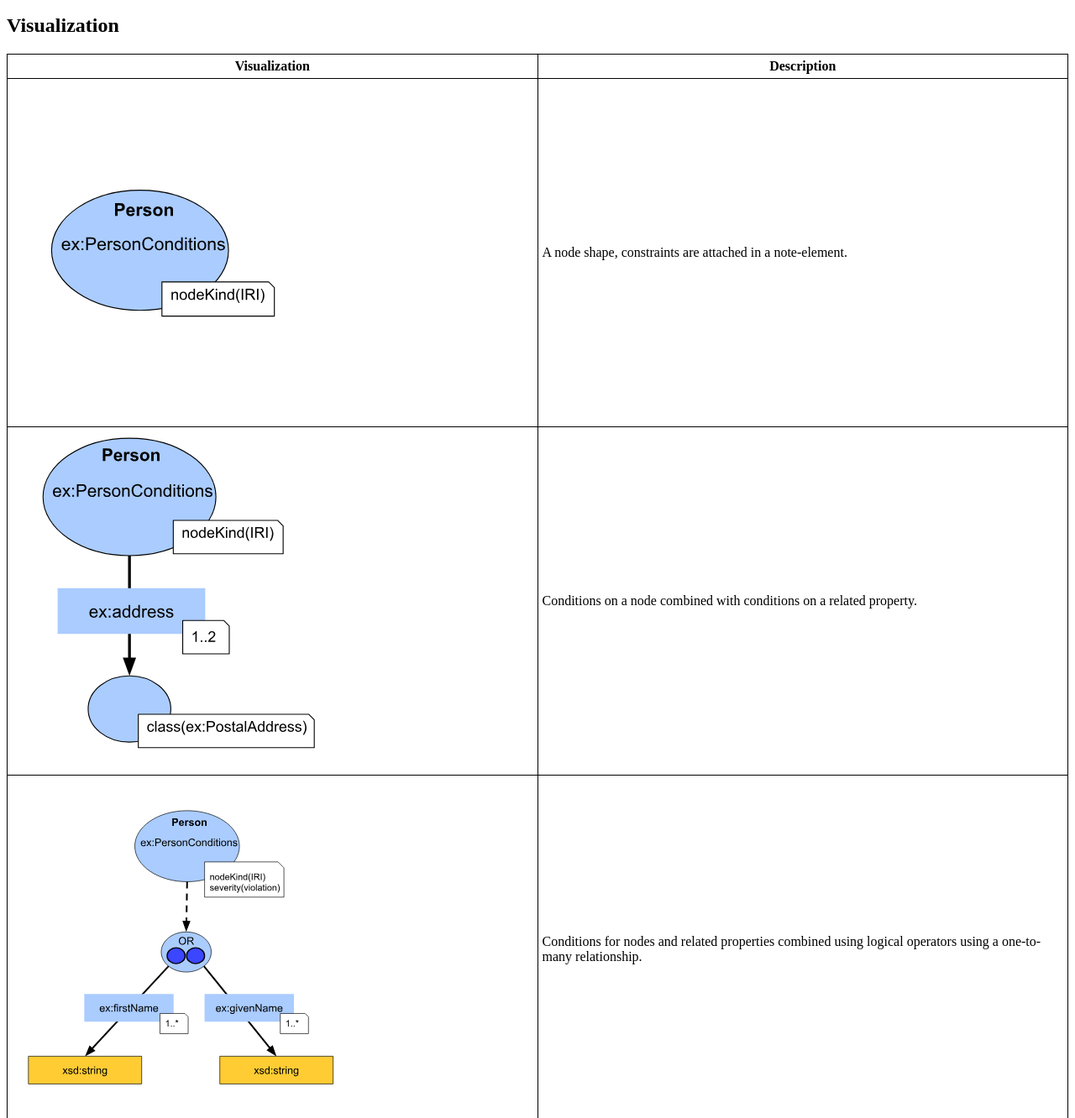
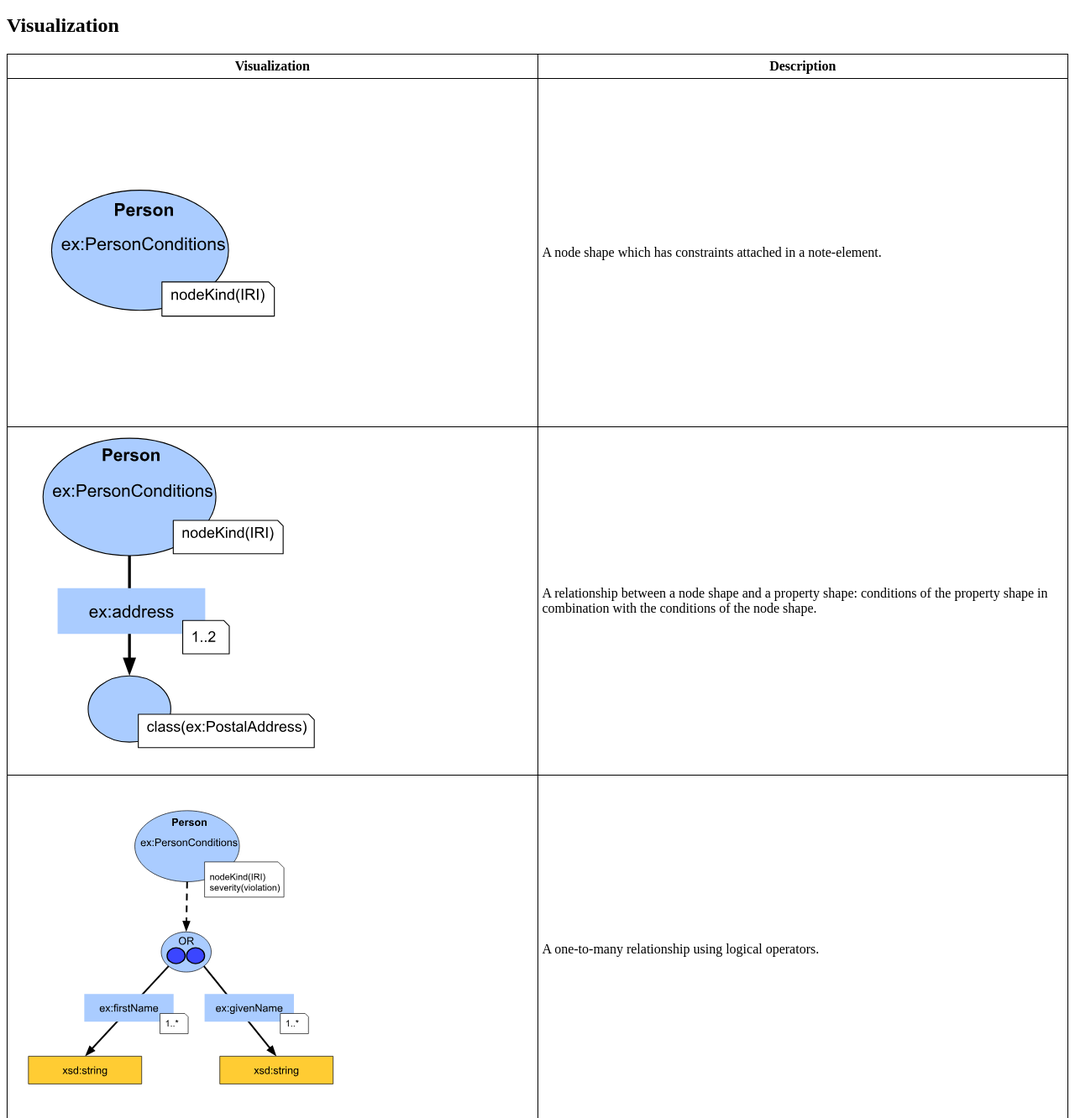
Before and after one commit to KNowledgeOnWebScale/shapevowl-spec, a plain HTML site: page index.html in a window 1280 px wide. Shown: the part 3072-4404 px from the top of the page at 84% size. Drawn offline with Linux system fonts and the light colour scheme.

Commit message:
Rephrased some text similar to the ShapeUML spec https://gitlab.ilabt.imec.be/data-validation/validation-editor/shapeuml-spec/-/commit/86435bca65bd12a7fc6ecfebf1d4057a49e9493e and https://gitlab.ilabt.imec.be/data-validation/validation-editor/shapeuml-spec/-/commit/d7804185973bd2bc1662d8b474e25b664ad51a86

```diff
--- a/index.html
+++ b/index.html
@@ -528,19 +528,19 @@
             </tr>
            <tr>
                 <td style=""><img src="./images/example-node-shape.svg" style="" /></td>
-                <td>A node shape, constraints are attached in a note-element.</td>
+                <td>A node shape which has constraints attached in a note-element.</td>
             </tr>
             <tr>
                 <td><img src="./images/example-node-property-relation.svg" style=""/></td>
-                <td>Conditions on a node combined with conditions on a related property.</td>
+                <td>A relationship between a node shape and a property shape: conditions of the property shape in combination with the conditions of the node shape.</td>
             </tr>
             <tr>
                 <td><img src="./images/example-one-to-many.svg" style="" /></td>
-                <td>Conditions for nodes and related properties combined using logical operators using a one-to-many relationship.</td>
+                <td>A one-to-many relationship using logical operators.</td>
             </tr>
             <tr>
                 <td><img src="./images/example-data-shape-relation.svg" style=""/></td>
-                <td>A data shape refering to other data shapes.</td>
+                <td>A property shape refering to a node shape indicated by a dashed connection.</td>
             </tr>
         </table>
 
```
